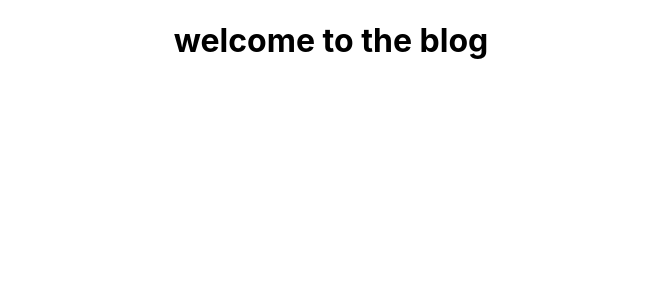
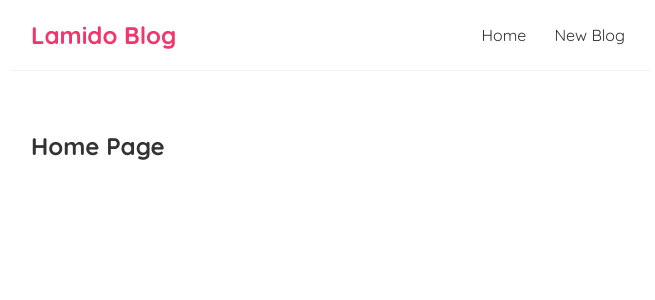
Before and after one commit to lamido7/lamblog, a React (Create React App) app: page / in a window 1280 px wide. Shown: the top 300 px of the page, without its empty margins (309-964 px from the left). Built offline with nearby package versions, Linux system fonts and the light colour scheme.

Commit message:
NavBar styling

```diff
--- a/src/App.css
+++ /dev/null
@@ -1,38 +0,0 @@
-.App {
-  text-align: center;
-}
-
-.App-logo {
-  height: 40vmin;
-  pointer-events: none;
-}
-
-@media (prefers-reduced-motion: no-preference) {
-  .App-logo {
-    animation: App-logo-spin infinite 20s linear;
-  }
-}
-
-.App-header {
-  background-color: #282c34;
-  min-height: 100vh;
-  display: flex;
-  flex-direction: column;
-  align-items: center;
-  justify-content: center;
-  font-size: calc(10px + 2vmin);
-  color: white;
-}
-
-.App-link {
-  color: #61dafb;
-}
-
-@keyframes App-logo-spin {
-  from {
-    transform: rotate(0deg);
-  }
-  to {
-    transform: rotate(360deg);
-  }
-}
--- a/src/App.js
+++ b/src/App.js
@@ -1,12 +1,15 @@
 
-import './App.css';
+
+import Navbar from './NavBar';
+import Home from './Home';
 
 function App() {
-  const title = 'welcome to the blog'
+
   return (
     <div className="App">
+      <Navbar/>
       <div className="content">
-        <h1>{title}</h1>
+        <Home/>
       </div>
     </div>
   );
--- /dev/null
+++ b/src/Home.js
@@ -0,0 +1,9 @@
+const Home = () => {
+    return (
+        <div className="home">
+            <h2>Home Page</h2>
+        </div>
+     );
+}
+
+export default Home;
--- /dev/null
+++ b/src/NavBar.js
@@ -0,0 +1,15 @@
+const Navbar = () => {
+    return (
+        <nav className="navbar">
+            <h1>
+                Lamido Blog
+            </h1>
+            <div className="links">
+                <a href="/">Home</a>
+                <a href="/create">New Blog</a>
+            </div>
+        </nav>
+     );
+}
+
+export default Navbar;
--- a/src/index.css
+++ b/src/index.css
@@ -1,13 +1,35 @@
-body {
+@import url('https://fonts.googleapis.com/css2?family=Quicksand:wght@300;400;500;600;700&display=swap');
+
+/* base styles */
+* {
   margin: 0;
-  font-family: -apple-system, BlinkMacSystemFont, 'Segoe UI', 'Roboto', 'Oxygen',
-    'Ubuntu', 'Cantarell', 'Fira Sans', 'Droid Sans', 'Helvetica Neue',
-    sans-serif;
-  -webkit-font-smoothing: antialiased;
-  -moz-osx-font-smoothing: grayscale;
+  font-family: "Quicksand";
+  color: #333;
 }
-
-code {
-  font-family: source-code-pro, Menlo, Monaco, Consolas, 'Courier New',
-    monospace;
+.navbar {
+  padding: 20px;
+  display: flex;
+  align-items: center;
+  max-width: 600px;
+  margin: 0 auto;
+  border-bottom: 1px solid #f2f2f2;
 }
+.navbar h1 {
+  color: #f1356d;
+}
+.navbar .links {
+  margin-left: auto;
+}
+.navbar a {
+  margin-left: 16px;
+  text-decoration: none;
+  padding: 6px;
+}
+.navbar a:hover {
+  color: #f1356d;
+}
+.content {
+  max-width: 600px;
+  margin: 40px auto;
+  padding: 20px;
+}
```
